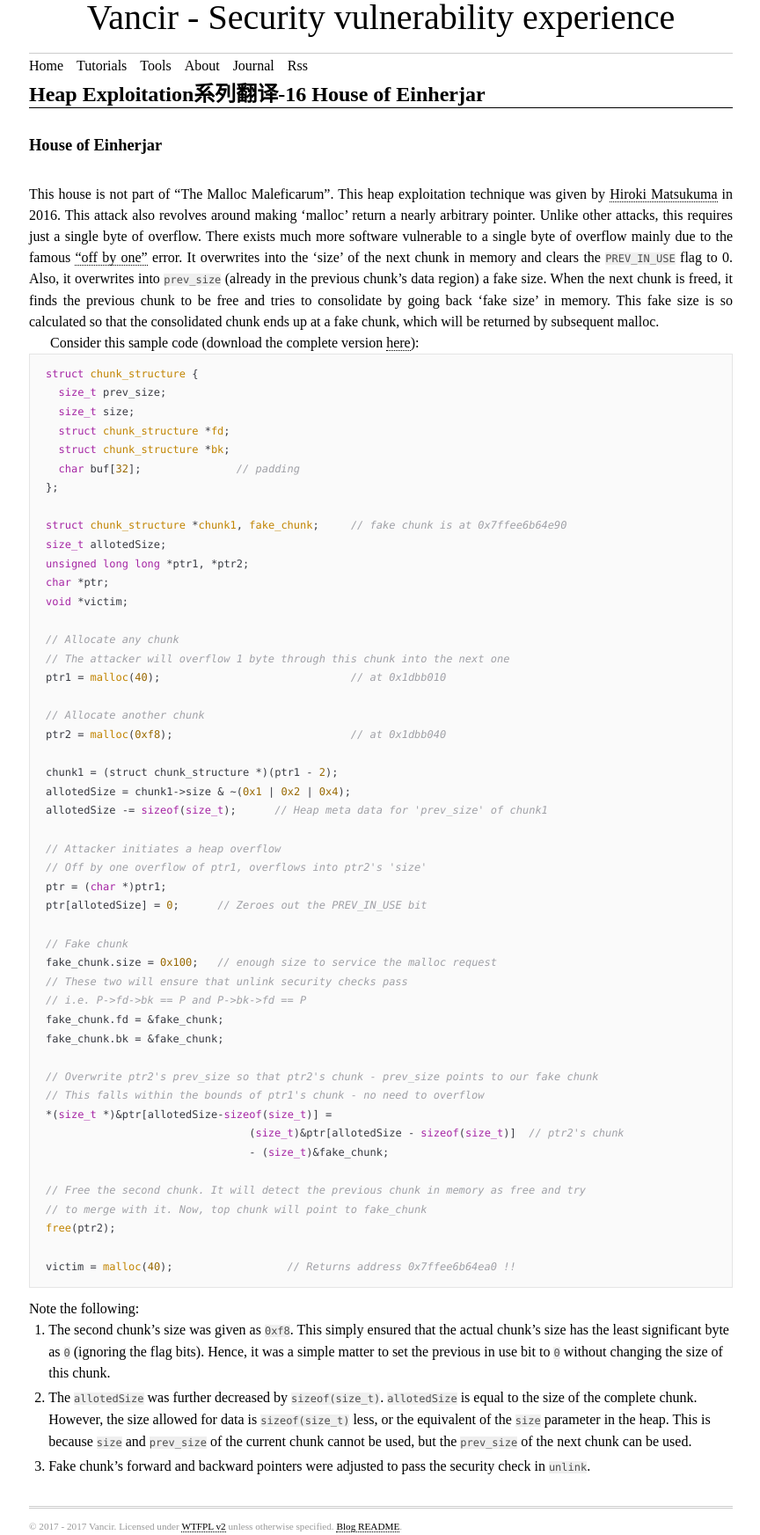
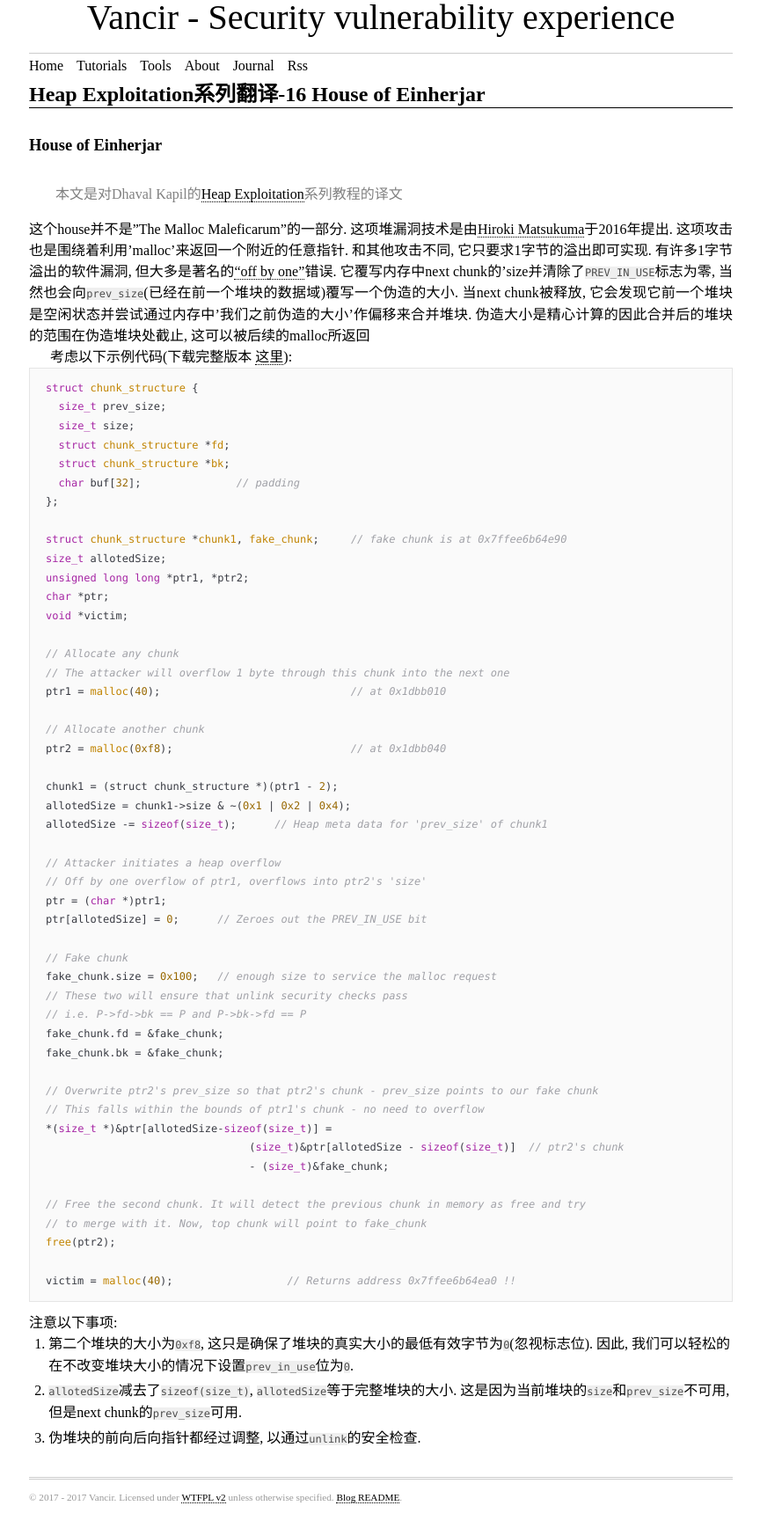
Before and after one commit to Trietptm-on-Coding-Algorithms/vancir.github.io, a Jekyll site: the page built from _posts/2017-08-12-house-of-einherjar.md, in a window 1280 px wide. Shown: the whole page at 88% size, without its empty margins (207-1071 px from the left). Built offline with Jekyll 4.4.1, drawn with Linux system fonts in a browser that asks for light colours; some web fonts are replaced; after the commit the page ends 1713 px from its top, so only the background shows below that.

Commit message:
update all heap-exploitation

````diff
--- a/_posts/2017-08-12-house-of-einherjar.md
+++ b/_posts/2017-08-12-house-of-einherjar.md
@@ -7,9 +7,11 @@ categories: posts
 ---
 # House of Einherjar
 
-This house is not part of "The Malloc Maleficarum". This heap exploitation technique was given by [Hiroki Matsukuma](https://www.slideshare.net/codeblue_jp/cb16-matsukuma-en-68459606) in 2016. This attack also revolves around making 'malloc' return a nearly arbitrary pointer. Unlike other attacks, this requires just a single byte of overflow. There exists much more software vulnerable to a single byte of overflow mainly due to the famous ["off by one"](https://en.wikipedia.org/wiki/Off-by-one_error) error. It overwrites into the 'size' of the next chunk in memory and clears the `PREV_IN_USE` flag to 0. Also, it overwrites into `prev_size` (already in the previous chunk's data region) a fake size. When the next chunk is freed, it finds the previous chunk to be free and tries to consolidate by going back 'fake size' in memory. This fake size is so calculated so that the consolidated chunk ends up at a fake chunk, which will be returned by subsequent malloc.
+> 本文是对Dhaval Kapil的[Heap Exploitation](https://heap-exploitation.dhavalkapil.com/)系列教程的译文
 
-Consider this sample code (download the complete version [here](/files/heap-exploition/files/house_of_einherjar.c)):
+这个house并不是"The Malloc Maleficarum"的一部分. 这项堆漏洞技术是由[Hiroki Matsukuma](https://www.slideshare.net/codeblue_jp/cb16-matsukuma-en-68459606)于2016年提出. 这项攻击也是围绕着利用'malloc'来返回一个附近的任意指针. 和其他攻击不同, 它只要求1字节的溢出即可实现. 有许多1字节溢出的软件漏洞, 但大多是著名的["off by one"](https://en.wikipedia.org/wiki/Off-by-one_error)错误. 它覆写内存中next chunk的'size并清除了`PREV_IN_USE`标志为零, 当然也会向`prev_size`(已经在前一个堆块的数据域)覆写一个伪造的大小. 当next chunk被释放, 它会发现它前一个堆块是空闲状态并尝试通过内存中'我们之前伪造的大小'作偏移来合并堆块. 伪造大小是精心计算的因此合并后的堆块的范围在伪造堆块处截止, 这可以被后续的malloc所返回
+
+考虑以下示例代码(下载完整版本 [这里](/files/heap-exploition/files/house_of_einherjar.c)):
 
 ```c
 struct chunk_structure {
@@ -62,8 +64,8 @@ free(ptr2);
 victim = malloc(40);                  // Returns address 0x7ffee6b64ea0 !!
 ```
 
-Note the following:
+注意以下事项:
 
-1. The second chunk's size was given as `0xf8`. This simply ensured that the actual chunk's size has the least significant byte as `0` (ignoring the flag bits). Hence, it was a simple matter to set the previous in use bit to `0` without changing the size of this chunk.
-2. The `allotedSize` was further decreased by `sizeof(size_t)`. `allotedSize` is equal to the size of the complete chunk. However, the size allowed for data is `sizeof(size_t)` less, or the equivalent of the `size` parameter in the heap. This is because `size` and `prev_size` of the current chunk cannot be used, but the `prev_size` of the next chunk can be used.
-3. Fake chunk's forward and backward pointers were adjusted to pass the security check in `unlink`.
+1. 第二个堆块的大小为`0xf8`, 这只是确保了堆块的真实大小的最低有效字节为`0`(忽视标志位). 因此, 我们可以轻松的在不改变堆块大小的情况下设置`prev_in_use`位为`0`.
+2. `allotedSize`减去了`sizeof(size_t)`, `allotedSize`等于完整堆块的大小. 这是因为当前堆块的`size`和`prev_size`不可用, 但是next chunk的`prev_size`可用.
+3. 伪堆块的前向后向指针都经过调整, 以通过`unlink`的安全检查.
````
Also changed, not shown: _posts/2017-08-12-house-of-force.md (+2 -0 lines).
